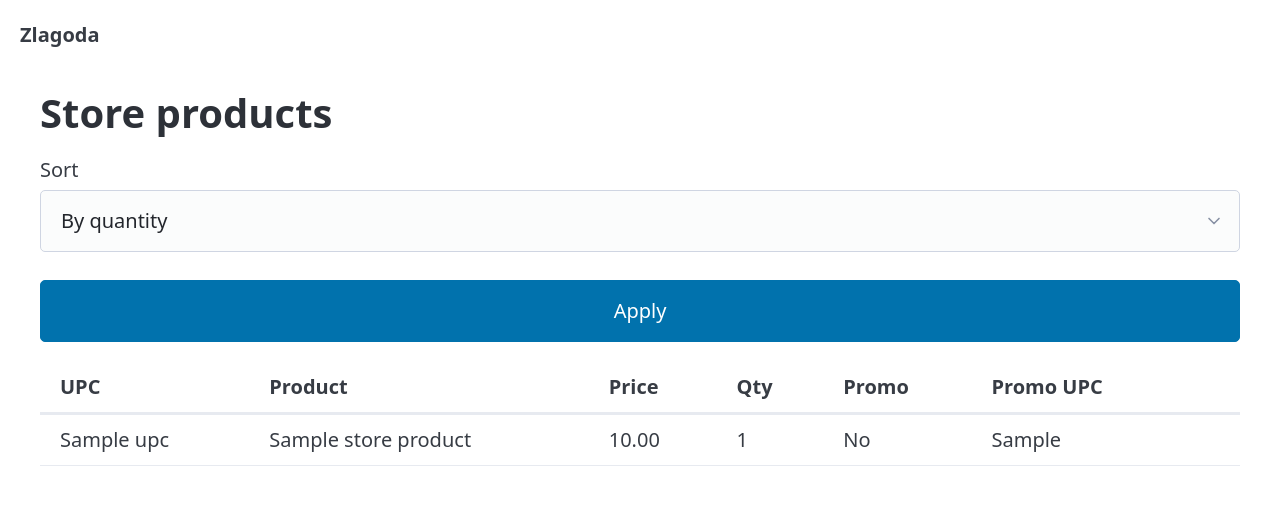
After one commit to imaro56/Zlagoda, a FastAPI app: template app/templates/store_products.html in a window 1280 px wide. The commit adds this page. Shown: the top 505 px of the page. Run offline with FastAPI, Linux system fonts and the light colour scheme; the template is opened without the code that fills it: most values are stand-ins (such as "Sample title", 1, 10 or a date in 2020); parts of the project's set-up code (start-up, migrations or seed data) failed here and were passed over.

Commit message:
Add store_product templtaes

```diff
--- /dev/null
+++ b/app/templates/_store_product_row.html
@@ -0,0 +1,19 @@
+<tr id="sp-{{ store_product.upc }}">
+    <td>{{ store_product.upc }}</td>
+    <td>{{ store_product.product_name }}</td>
+    <td>{{ "%.2f"|format(store_product.selling_price) }}</td>
+    <td>{{ store_product.products_number }}</td>
+    <td>{{ "Yes" if store_product.promotional_product else "No" }}</td>
+    <td>{{ store_product.upc_prom or "—" }}</td>
+    <td>
+        {% if user.empl_role == 'manager' %}
+        <a href="/store_products/{{ store_product.upc }}/edit">Edit</a>
+        <button type="button"
+            hx-delete="/store_products/{{ store_product.upc }}"
+            hx-confirm="Delete store product {{ store_product.upc }}?"
+            hx-target="#sp-{{ store_product.upc }}"
+            hx-swap="outerHTML">Delete</button>
+        {% endif %}
+        {% if error %}<span class="error">{{ error }}</span>{% endif %}
+    </td>
+</tr>
--- a/app/templates/check_detail.html
+++ b/app/templates/check_detail.html
@@ -25,7 +25,7 @@
     <tbody>
         {% for item in check.items %}
         <tr>
-            <td>{{ item.UPC }}</td>
+            <td>{{ item.upc }}</td>
             <td>{{ item.product_name }}</td>
             <td>{{ item.product_number }}</td>
             <td>{{ "%.2f"|format(item.selling_price) }}</td>
--- /dev/null
+++ b/app/templates/store_products.html
@@ -0,0 +1,32 @@
+{% extends "base.html" %}
+{% block title %}Store products{% endblock %}
+{% block content %}
+<h1>Store products</h1>
+
+{% if user.empl_role == 'manager' %}
+<a class="button-link" href="/store_products/new">New store product</a>
+{% endif %}
+
+<form class="toolbar" method="get" action="/store_products/">
+    <label>Sort
+        <select name="sort">
+            <option value="quantity" {% if sort == 'quantity' %}selected{% endif %}>By quantity</option>
+            <option value="name" {% if sort == 'name' %}selected{% endif %}>By name</option>
+        </select>
+    </label>
+    <button type="submit">Apply</button>
+</form>
+
+<table class="data-table">
+    <thead>
+        <tr><th>UPC</th><th>Product</th><th>Price</th><th>Qty</th><th>Promo</th><th>Promo UPC</th><th></th></tr>
+    </thead>
+    <tbody>
+        {% for store_product in store_products %}
+        {% include "_store_product_row.html" %}
+        {% else %}
+        <tr><td colspan="7">No store products.</td></tr>
+        {% endfor %}
+    </tbody>
+</table>
+{% endblock %}
```
Also changed, not shown: app/routers/store_product.py (+4 -4 lines), app/templates/store_product_edit.html (added, +21 -0 lines), app/templates/store_product_new.html (added, +21 -0 lines).
